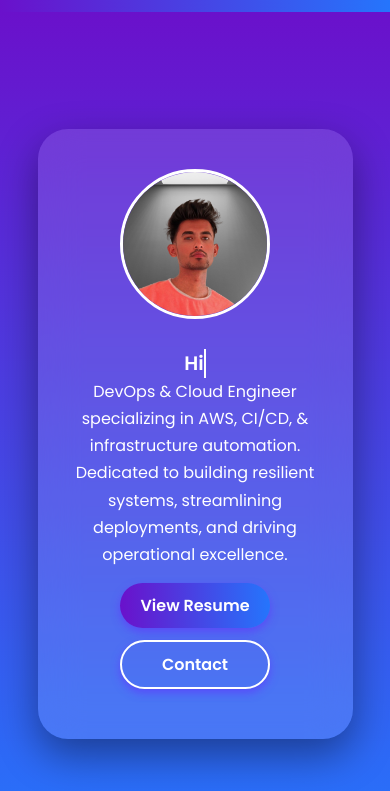
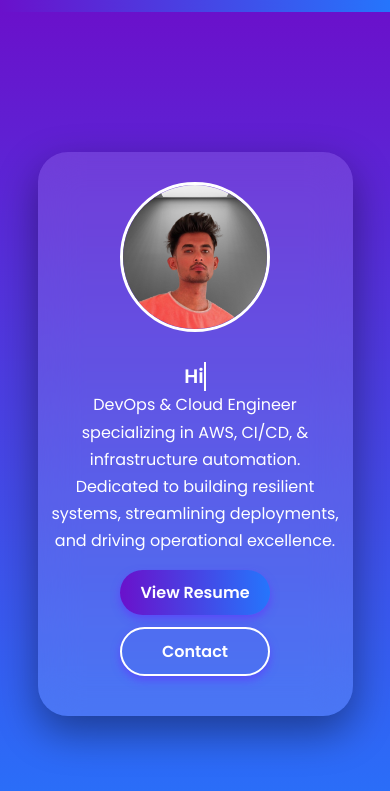
Before and after one commit to Dipesh001m/myportfolio, a plain HTML site: page index.html in a window 390 px wide. Shown: the part 53-844 px from the top of the page. Drawn offline with Linux system fonts and the light colour scheme.

Commit message:
chnages in text

```diff
--- a/style/css/style.css
+++ b/style/css/style.css
@@ -207,7 +207,7 @@ html {
 
 @media (max-width: 768px) {
   .blurry-card {
-    padding: 40px 20px;
+    padding: 30px 10px;
     min-height: auto;
   }
 
```
